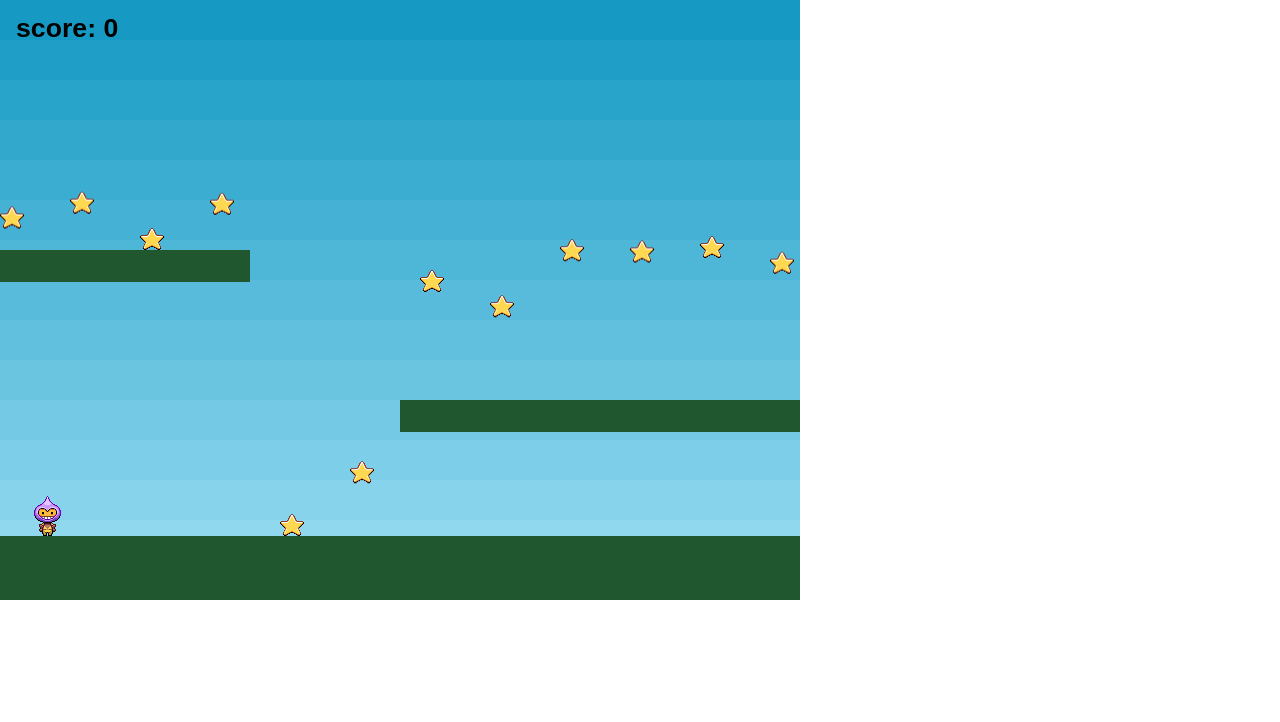
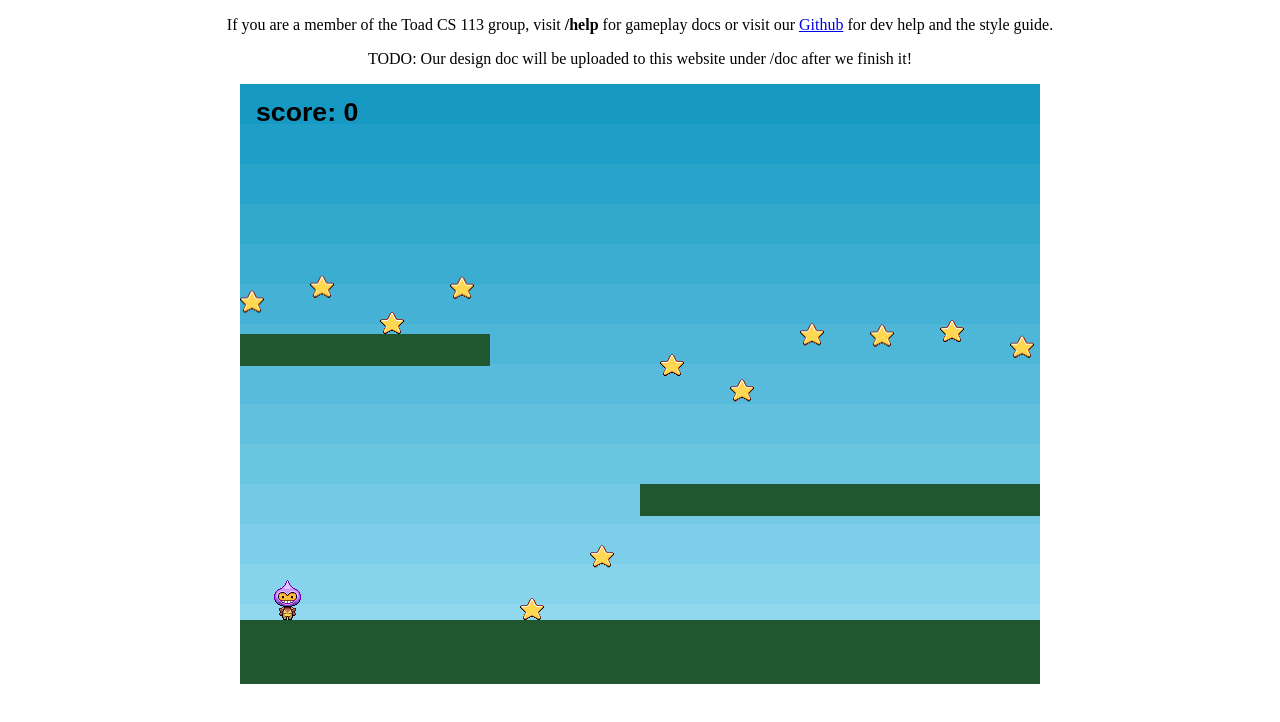
Before and after one commit to CS113/fatty-big-star, a plain HTML site: page index.html in a window 1280 px wide. Drawn offline with Linux system fonts and the light colour scheme; animation ran at ten frames a second.

Commit message:
Set up final scaffolding for team members

```diff
--- a/index.html
+++ b/index.html
@@ -2,163 +2,22 @@
 <html lang="en">
   <head>
 	<meta charset="UTF-8" />
-    <title>Phaser - Making your first game, part 9</title>
-	<script type="text/javascript" src="static/js/phaser.min.js"></script>
-    <style type="text/css">
-        body {
-            margin: 0;
-        }
-    </style>
+    <title>Fatty Big Star</title>
+    <link rel="stylesheet" type="text/css" href="static/css/style.css">
   </head>
   <body>
+    <p class="pre_text">If you are a member of the Toad CS 113 group, visit <b>/help</b> for gameplay docs
+    or visit our <a href="https://github.com/CS113/fatty-big-star">Github</a>
+    for dev help and the style guide.</p>
 
-<script type="text/javascript">
+    <p class="pre_text">TODO: Our design doc will be uploaded to this website under
+    /doc after we finish it!</p>
 
-var game = new Phaser.Game(800, 600, Phaser.AUTO, '', { preload: preload, create: create, update: update });
+    <!-- The game canvas is appended to the DOM, right here -->
 
-function preload() {
+	<script type="text/javascript" src="static/js/phaser.min.js"></script>
 
-    game.load.image('sky', 'static/imgs/sky.png');
-    game.load.image('ground', 'static/imgs/platform.png');
-    game.load.image('star', 'static/imgs/star.png');
-    game.load.spritesheet('dude', 'static/imgs/dude.png', 32, 48);
-
-}
-
-var player;
-var platforms;
-var cursors;
-
-var stars;
-var score = 0;
-var scoreText;
-
-function create() {
-
-    //  We're going to be using physics, so enable the Arcade Physics system
-    game.physics.startSystem(Phaser.Physics.ARCADE);
-
-    //  A simple background for our game
-    game.add.sprite(0, 0, 'sky');
-
-    //  The platforms group contains the ground and the 2 ledges we can jump on
-    platforms = game.add.group();
-
-    //  We will enable physics for any object that is created in this group
-    platforms.enableBody = true;
-
-    // Here we create the ground.
-    var ground = platforms.create(0, game.world.height - 64, 'ground');
-
-    //  Scale it to fit the width of the game (the original sprite is 400x32 in size)
-    ground.scale.setTo(2, 2);
-
-    //  This stops it from falling away when you jump on it
-    ground.body.immovable = true;
-
-    //  Now let's create two ledges
-    var ledge = platforms.create(400, 400, 'ground');
-    ledge.body.immovable = true;
-
-    ledge = platforms.create(-150, 250, 'ground');
-    ledge.body.immovable = true;
-
-    // The player and its settings
-    player = game.add.sprite(32, game.world.height - 150, 'dude');
-
-    //  We need to enable physics on the player
-    game.physics.arcade.enable(player);
-
-    //  Player physics properties. Give the little guy a slight bounce.
-    player.body.bounce.y = 0.2;
-    player.body.gravity.y = 300;
-    player.body.collideWorldBounds = true;
-
-    //  Our two animations, walking left and right.
-    player.animations.add('left', [0, 1, 2, 3], 10, true);
-    player.animations.add('right', [5, 6, 7, 8], 10, true);
-
-    //  Finally some stars to collect
-    stars = game.add.group();
-
-    //  We will enable physics for any star that is created in this group
-    stars.enableBody = true;
-
-    //  Here we'll create 12 of them evenly spaced apart
-    for (var i = 0; i < 12; i++)
-    {
-        //  Create a star inside of the 'stars' group
-        var star = stars.create(i * 70, 0, 'star');
-
-        //  Let gravity do its thing
-        star.body.gravity.y = 300;
-
-        //  This just gives each star a slightly random bounce value
-        star.body.bounce.y = 0.7 + Math.random() * 0.2;
-    }
-
-    //  The score
-    scoreText = game.add.text(16, 16, 'score: 0', { fontSize: '32px', fill: '#000' });
-
-    //  Our controls.
-    cursors = game.input.keyboard.createCursorKeys();
-
-}
-
-function update() {
-
-    //  Collide the player and the stars with the platforms
-    game.physics.arcade.collide(player, platforms);
-    game.physics.arcade.collide(stars, platforms);
-
-    //  Checks to see if the player overlaps with any of the stars, if he does call the collectStar function
-    game.physics.arcade.overlap(player, stars, collectStar, null, this);
-
-    //  Reset the players velocity (movement)
-    player.body.velocity.x = 0;
-
-    if (cursors.left.isDown)
-    {
-        //  Move to the left
-        player.body.velocity.x = -150;
-
-        player.animations.play('left');
-    }
-    else if (cursors.right.isDown)
-    {
-        //  Move to the right
-        player.body.velocity.x = 150;
-
-        player.animations.play('right');
-    }
-    else
-    {
-        //  Stand still
-        player.animations.stop();
-
-        player.frame = 4;
-    }
-
-    //  Allow the player to jump if they are touching the ground.
-    if (cursors.up.isDown && player.body.touching.down)
-    {
-        player.body.velocity.y = -350;
-    }
-
-}
-
-function collectStar (player, star) {
-
-    // Removes the star from the screen
-    star.kill();
-
-    //  Add and update the score
-    score += 10;
-    scoreText.text = 'Score: ' + score;
-
-}
-
-</script>
-
+    <!-- TODO: Minify our main.js -->
+	<script type="text/javascript" src="static/js/main.js"></script>
   </body>
 </html>
--- /dev/null
+++ b/static/css/style.css
@@ -0,0 +1,11 @@
+body {
+    margin: 0;
+}
+
+.pre_text {
+    text-align: center;
+}
+
+canvas {
+    margin: auto;
+}
--- /dev/null
+++ b/static/js/main.js
@@ -0,0 +1,127 @@
+var game = new Phaser.Game(800, 600, Phaser.AUTO, 'game_box', { preload: preload, create: create, update: update });
+
+// Load static assets
+function preload() {
+    game.load.image('sky', 'static/imgs/sky.png');
+    game.load.image('ground', 'static/imgs/platform.png');
+    game.load.image('star', 'static/imgs/star.png');
+    game.load.spritesheet('dude', 'static/imgs/dude.png', 32, 48);
+}
+
+var player;
+var platforms;
+var cursors;
+
+var stars;
+var score = 0;
+var scoreText;
+
+function create() {
+    // We're going to be using physics, so enable the Arcade Physics system
+    game.physics.startSystem(Phaser.Physics.ARCADE);
+
+    // A simple background for our game
+    game.add.sprite(0, 0, 'sky');
+
+    // The platforms group contains the ground and the 2 ledges we can jump on
+    platforms = game.add.group();
+
+    // We will enable physics for any object that is created in this group
+    platforms.enableBody = true;
+
+    // Here we create the ground.
+    var ground = platforms.create(0, game.world.height - 64, 'ground');
+
+    // Scale it to fit the width of the game (the original sprite is 400x32 in size)
+    ground.scale.setTo(2, 2);
+
+    // This stops it from falling away when you jump on it
+    ground.body.immovable = true;
+
+    // Now let's create two ledges
+    var ledge = platforms.create(400, 400, 'ground');
+    ledge.body.immovable = true;
+
+    ledge = platforms.create(-150, 250, 'ground');
+    ledge.body.immovable = true;
+
+    // The player and its settings
+    player = game.add.sprite(32, game.world.height - 150, 'dude');
+
+    // We need to enable physics on the player
+    game.physics.arcade.enable(player);
+
+    // Player physics properties. Give the little guy a slight bounce.
+    player.body.bounce.y = 0.2;
+    player.body.gravity.y = 300;
+    player.body.collideWorldBounds = true;
+
+    // Our two animations, walking left and right.
+    player.animations.add('left', [0, 1, 2, 3], 10, true);
+    player.animations.add('right', [5, 6, 7, 8], 10, true);
+
+    // Finally some stars to collect
+    stars = game.add.group();
+
+    // We will enable physics for any star that is created in this group
+    stars.enableBody = true;
+
+    // Here we'll create 12 of them evenly spaced apart
+    for (var i = 0; i < 12; i++) {
+        // Create a star inside of the 'stars' group
+        var star = stars.create(i * 70, 0, 'star');
+
+        // Let gravity do its thing
+        star.body.gravity.y = 300;
+
+        // This just gives each star a slightly random bounce value
+        star.body.bounce.y = 0.7 + Math.random() * 0.2;
+    }
+
+    // Score text
+    scoreText = game.add.text(16, 16, 'score: 0', { fontSize: '32px', fill: '#000' });
+
+    // Controls
+    cursors = game.input.keyboard.createCursorKeys();
+}
+
+
+function update() {
+    // Collide the player and the stars with the platforms
+    game.physics.arcade.collide(player, platforms);
+    game.physics.arcade.collide(stars, platforms);
+
+    // Checks to see if the player overlaps with any of the stars,
+    // if he does call the collectStar function
+    game.physics.arcade.overlap(player, stars, collectStar, null, this);
+
+    // Reset the player's horiz velocity (movement)
+    player.body.velocity.x = 0;
+
+    if (cursors.left.isDown) {
+        player.body.velocity.x = -150;
+        player.animations.play('left');
+    }
+    else if (cursors.right.isDown) {
+        player.body.velocity.x = 150;
+        player.animations.play('right');
+    }
+    else {
+        // stand still, no horiz movement
+        player.animations.stop();
+        player.frame = 4;
+    }
+
+    // Allow the player to jump if they are touching the ground.
+    if(cursors.up.isDown && player.body.touching.down) {
+        player.body.velocity.y = -350;
+    }
+}
+
+
+function collectStar(player, star) {
+    star.kill();
+
+    score += 10;
+    scoreText.text = 'Score: ' + score;
+}
```
Also changed, not shown: docs/help.txt (added), 2 other files. Lines whose indentation alone changed are shown as unchanged.
